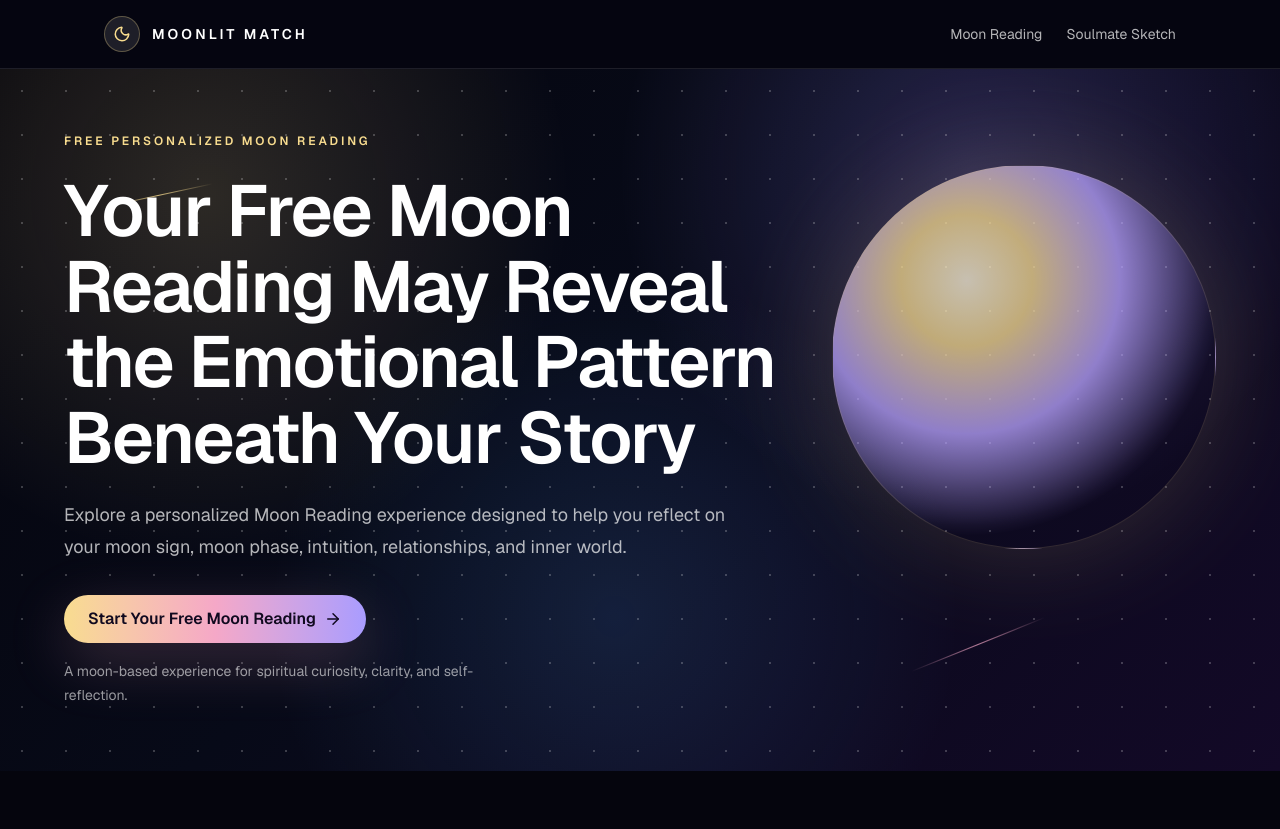
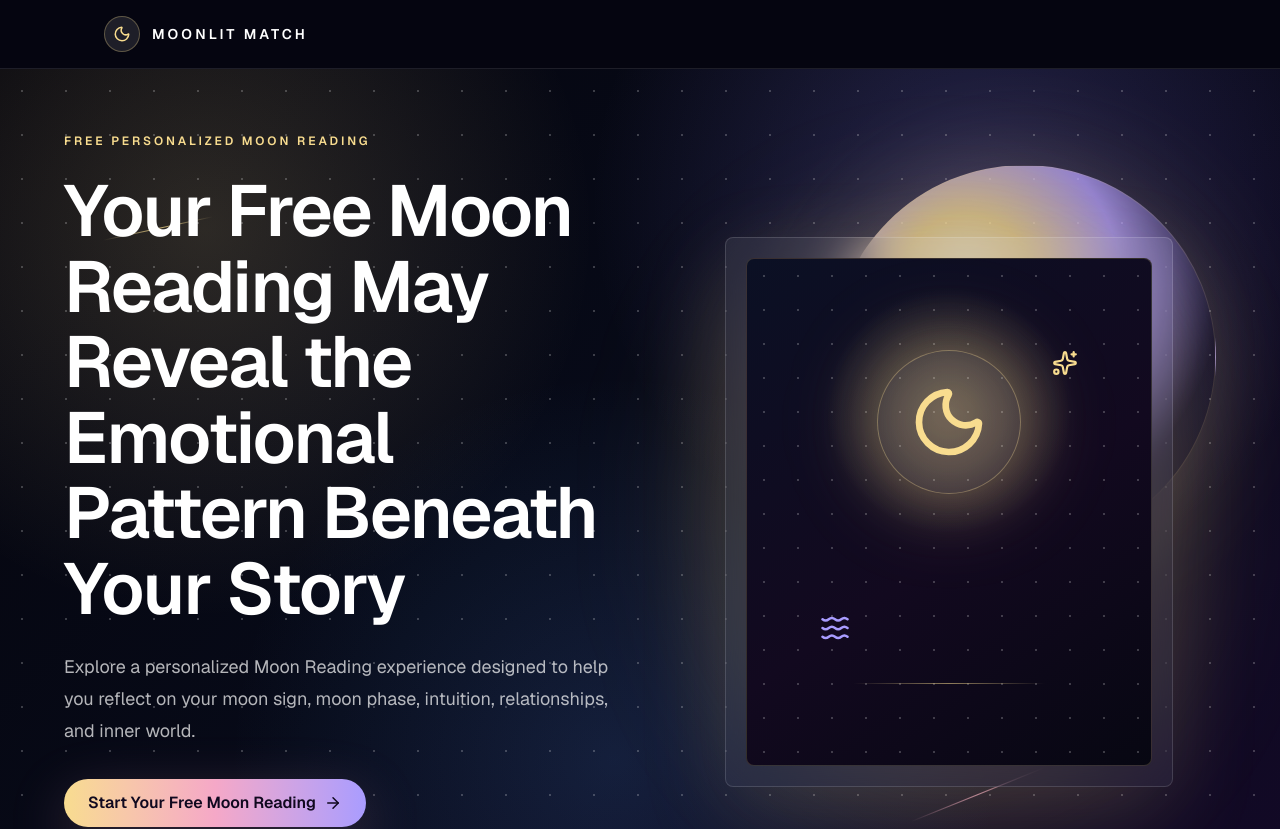
Before and after one commit to Moonlitmatch/moonlit-match, a Next.js app: page /moon-reading in a window 1280 px wide. Shown: the top 829 px of the page. Built offline with nearby package versions, Linux system fonts and the light colour scheme.

Commit message:
Focus bridge page headers and clickable hero images

```diff
--- a/app/moon-reading/page.js
+++ b/app/moon-reading/page.js
@@ -14,7 +14,7 @@ import FAQ from "@/components/FAQ";
 import Footer from "@/components/Footer";
 import Header from "@/components/Header";
 import SectionShell from "@/components/SectionShell";
-import { OFFERS } from "@/lib/offers";
+import { AFFILIATE_REL, OFFERS } from "@/lib/offers";
 
 export const metadata = {
   title: "Free Moon Reading | Discover What Your Birth Moon May Reveal",
@@ -93,22 +93,23 @@ const faqs = [
 export default function MoonReadingPage() {
   return (
     <>
-      <Header />
+      <Header minimal />
       <main className="relative flex-1 overflow-hidden bg-[#05050d] text-white">
         <section className="relative flex min-h-[86svh] items-center overflow-hidden px-6 py-16 sm:px-8 lg:px-10">
           <CelestialBackdrop tone="moon" />
           <div className="relative z-10 mx-auto w-full max-w-6xl">
+            <div className="grid items-center gap-10 lg:grid-cols-[1.04fr_0.96fr]">
               <div className="max-w-3xl">
                 <p className="text-xs font-semibold uppercase tracking-[0.24em] text-[#f8dc8f]">
                   FREE PERSONALIZED MOON READING
                 </p>
                 <h1 className="mt-6 max-w-4xl text-4xl font-semibold leading-[1.05] tracking-tight text-white sm:text-6xl lg:text-7xl">
-                Your Free Moon Reading May Reveal the Emotional Pattern Beneath
-                Your Story
+                  Your Free Moon Reading May Reveal the Emotional Pattern
+                  Beneath Your Story
                 </h1>
                 <p className="mt-6 max-w-2xl text-base leading-8 text-white/70 sm:text-lg">
-                Explore a personalized Moon Reading experience designed to help
-                you reflect on your moon sign, moon phase, intuition,
+                  Explore a personalized Moon Reading experience designed to
+                  help you reflect on your moon sign, moon phase, intuition,
                   relationships, and inner world.
                 </p>
                 <div className="mt-8">
@@ -121,10 +122,50 @@ export default function MoonReadingPage() {
                     Start Your Free Moon Reading
                   </CTAButton>
                   <p className="mt-4 max-w-md text-sm leading-6 text-white/58">
-                  A moon-based experience for spiritual curiosity, clarity, and
-                  self-reflection.
+                    A moon-based experience for spiritual curiosity, clarity,
+                    and self-reflection.
                   </p>
                 </div>
+              </div>
+
+              <a
+                href={OFFERS.moonReading.affiliateUrl}
+                target="_blank"
+                rel={AFFILIATE_REL}
+                aria-label="Start your free Moon Reading"
+                data-offer={OFFERS.moonReading.dataOffer}
+                data-cta-location="hero-image"
+                className="group relative mx-auto block w-full max-w-sm cursor-pointer rounded-lg focus:outline-none focus:ring-2 focus:ring-[#f8dc8f]/70 focus:ring-offset-2 focus:ring-offset-[#05050d] lg:max-w-md"
+              >
+                <div className="absolute -inset-5 rounded-full bg-[#f8dc8f]/14 blur-3xl transition duration-300 group-hover:bg-[#f8dc8f]/18" />
+                <div className="relative rounded-lg border border-white/14 bg-white/[0.08] p-5 shadow-[0_28px_90px_rgba(248,220,143,0.14)] backdrop-blur-xl transition duration-300 group-hover:scale-[1.01]">
+                  <div className="relative aspect-[4/5] overflow-hidden rounded-lg border border-[#f8dc8f]/18 bg-[radial-gradient(circle_at_50%_30%,rgba(248,220,143,0.26),transparent_30%),linear-gradient(145deg,#0b1024_0%,#12091f_55%,#070712_100%)]">
+                    <div
+                      className="absolute inset-0 opacity-30"
+                      style={{
+                        backgroundImage:
+                          "radial-gradient(circle, rgba(255,255,255,0.7) 1px, transparent 1.4px)",
+                        backgroundSize: "34px 34px",
+                      }}
+                    />
+                    <div className="absolute left-1/2 top-[15%] h-44 w-44 -translate-x-1/2 rounded-full bg-[#f8dc8f]/20 blur-2xl" />
+                    <div className="absolute left-1/2 top-[18%] flex h-36 w-36 -translate-x-1/2 items-center justify-center rounded-full border border-[#f8dc8f]/34 bg-white/[0.06] text-[#f8dc8f] shadow-[0_0_70px_rgba(248,220,143,0.22)]">
+                      <Moon size={80} aria-hidden="true" />
+                    </div>
+                    <Sparkles
+                      className="absolute right-[18%] top-[18%] text-[#f8dc8f]"
+                      size={26}
+                      aria-hidden="true"
+                    />
+                    <Waves
+                      className="absolute bottom-[24%] left-[18%] text-[#a99cff]"
+                      size={30}
+                      aria-hidden="true"
+                    />
+                    <div className="absolute bottom-[16%] left-1/2 h-px w-48 -translate-x-1/2 bg-gradient-to-r from-transparent via-[#f8dc8f]/55 to-transparent" />
+                  </div>
+                </div>
+              </a>
             </div>
           </div>
         </section>
--- a/app/soulmate-sketch/page.js
+++ b/app/soulmate-sketch/page.js
@@ -16,7 +16,7 @@ import FAQ from "@/components/FAQ";
 import Footer from "@/components/Footer";
 import Header from "@/components/Header";
 import SectionShell from "@/components/SectionShell";
-import { OFFERS } from "@/lib/offers";
+import { AFFILIATE_REL, OFFERS } from "@/lib/offers";
 
 export const metadata = {
   title: "Soulmate Sketch | Explore a Symbolic Romantic Connection",
@@ -95,7 +95,7 @@ const faqs = [
 export default function SoulmateSketchPage() {
   return (
     <>
-      <Header />
+      <Header minimal />
       <main className="relative flex-1 overflow-hidden bg-[#05050d] text-white">
         <section className="relative flex min-h-[86svh] items-center overflow-hidden px-6 py-16 sm:px-8 lg:px-10">
           <CelestialBackdrop tone="sketch" />
@@ -130,7 +130,15 @@ export default function SoulmateSketchPage() {
                 </div>
               </div>
 
-              <div className="relative mx-auto w-full max-w-sm lg:max-w-md">
+              <a
+                href={OFFERS.soulmateSketch.affiliateUrl}
+                target="_blank"
+                rel={AFFILIATE_REL}
+                aria-label="Discover your Soulmate Sketch"
+                data-offer={OFFERS.soulmateSketch.dataOffer}
+                data-cta-location="hero-image"
+                className="group relative mx-auto block w-full max-w-sm cursor-pointer rounded-lg focus:outline-none focus:ring-2 focus:ring-[#f5a8c7]/70 focus:ring-offset-2 focus:ring-offset-[#05050d] lg:max-w-md"
+              >
                 <div className="absolute -inset-5 rounded-full bg-[#f5a8c7]/18 blur-3xl" />
                 <div className="relative rounded-lg border border-white/14 bg-white/[0.08] p-5 shadow-[0_28px_90px_rgba(245,168,199,0.18)] backdrop-blur-xl">
                   <div className="overflow-hidden rounded-lg border border-[#f5a8c7]/18 bg-[#0b0718]/72">
@@ -145,7 +153,7 @@ export default function SoulmateSketchPage() {
                     />
                   </div>
                 </div>
-              </div>
+              </a>
             </div>
           </div>
         </section>
--- a/components/Header.js
+++ b/components/Header.js
@@ -6,7 +6,7 @@ const navLinks = [
   { href: "/soulmate-sketch/", label: "Soulmate Sketch" },
 ];
 
-export default function Header() {
+export default function Header({ minimal = false }) {
   return (
     <header className="sticky top-0 z-40 border-b border-white/10 bg-[#070712]/82 backdrop-blur-xl">
       <div className="mx-auto flex max-w-6xl items-center justify-between gap-4 px-6 py-4 sm:px-8 lg:px-10">
@@ -19,7 +19,11 @@ export default function Header() {
           </span>
         </Link>
 
-        <nav aria-label="Primary navigation" className="hidden items-center gap-6 sm:flex">
+        {!minimal && (
+          <nav
+            aria-label="Primary navigation"
+            className="hidden items-center gap-6 sm:flex"
+          >
             {navLinks.map((link) => (
               <Link
                 key={link.href}
@@ -30,6 +34,7 @@ export default function Header() {
               </Link>
             ))}
           </nav>
+        )}
       </div>
     </header>
   );
```
Lines whose indentation alone changed are shown as unchanged.
